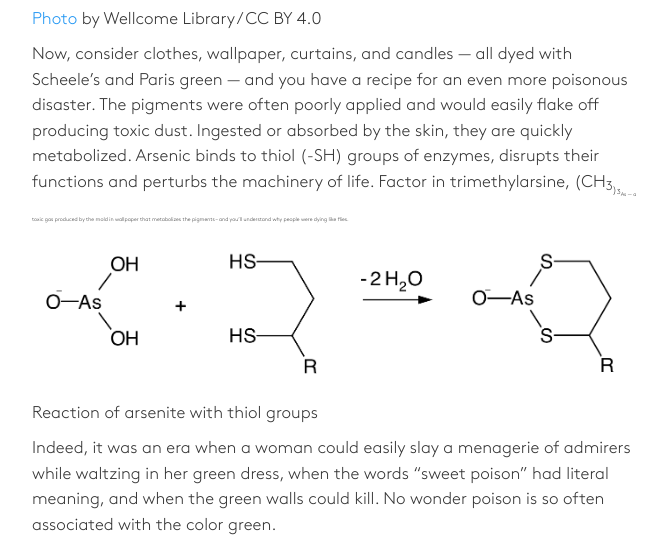
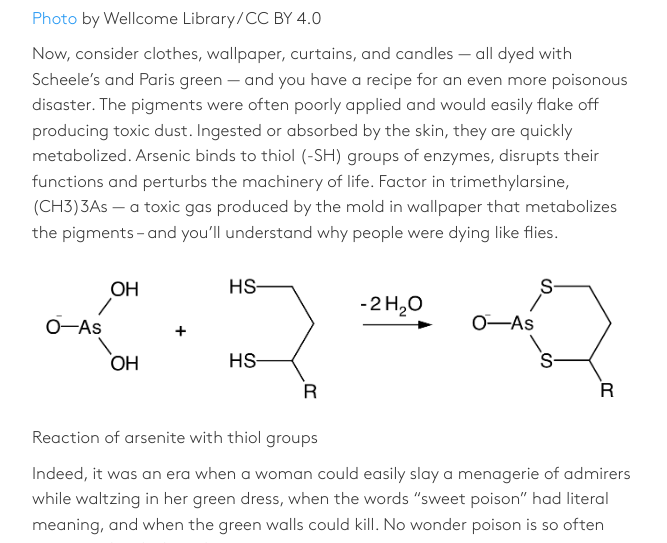
Before and after one commit to MELScience/blog.melscience.com, a Jekyll site: the page built from en/2015-05-13-why-is-green-the-color-of-poison.md, in a window 1280 px wide and 900 px high, scrolled down 3661 px, cut to the strip 217-760 px from the top of the window. Shown: the whole strip, without its empty margins (143-810 px from the left). Built offline with Jekyll 4.4.1, drawn with Linux system fonts in a browser that asks for light colours; nearby versions of some CDN libraries; comment, search, counter and statistics services are not loaded; some of the changed text lies outside the part shown.

Commit message:
Fixes to poison text

```diff
--- a/en/2015-05-13-why-is-green-the-color-of-poison.md
+++ b/en/2015-05-13-why-is-green-the-color-of-poison.md
@@ -10,7 +10,7 @@
 publish-status: published
 
 ---
-Have you ever wondered why poison is so often associated with the color green? Take movies or video games, for example: even the vials containing poison would frequently be made of a green glass. Sure, there are poisonous plants and all, but look no further than the 18<sup>th<sup> century, when some toxic green pigments forever ruined the reputation of the color.
+Have you ever wondered why poison is so often associated with the color green? Take movies or video games, for example: even the vials containing poison would frequently be made of a green glass. Sure, there are poisonous plants and all, but look no further than the 18th century, when some toxic green pigments forever ruined the reputation of the color.
 
 <!-- more -->
 
@@ -42,7 +42,7 @@
 
 <a href="http://wellcomeimages.org/indexplus/image/V0011589.html">Photo </a> by Wellcome Library / CC BY 4.0
 
-Now, consider clothes, wallpaper, curtains, and candles — all dyed with Scheele’s and Paris green — and you have a recipe for an even more poisonous disaster. The pigments were often poorly applied and would easily flake off producing toxic dust. Ingested or absorbed by the skin, they are quickly metabolized. Arsenic binds to thiol (-SH) groups of enzymes, disrupts their functions and perturbs the machinery of life. Factor in trimethylarsine, (CH<sub>3<sub>)<sub>3<sub>As  — a toxic gas produced by the mold in wallpaper that metabolizes the pigments – and you’ll understand why people were dying like flies.
+Now, consider clothes, wallpaper, curtains, and candles — all dyed with Scheele’s and Paris green — and you have a recipe for an even more poisonous disaster. The pigments were often poorly applied and would easily flake off producing toxic dust. Ingested or absorbed by the skin, they are quickly metabolized. Arsenic binds to thiol (-SH) groups of enzymes, disrupts their functions and perturbs the machinery of life. Factor in trimethylarsine, (CH3)3As  — a toxic gas produced by the mold in wallpaper that metabolizes the pigments – and you’ll understand why people were dying like flies.
 
 <img src="/images/poison5.png" width="600" height="170" alt="poison">
 Reaction of arsenite with thiol groups
```
